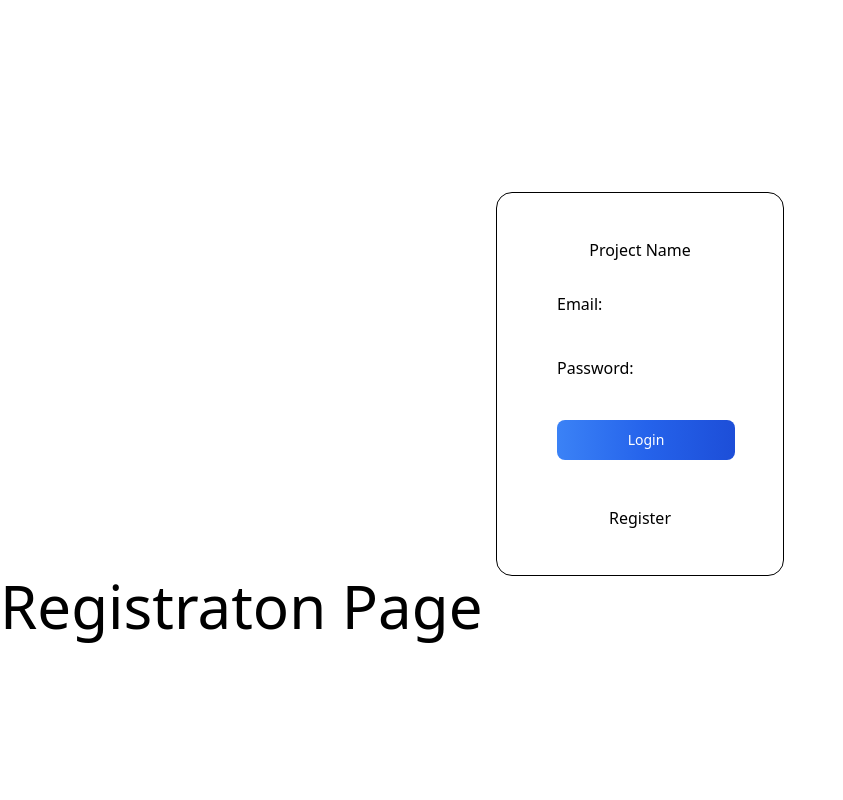
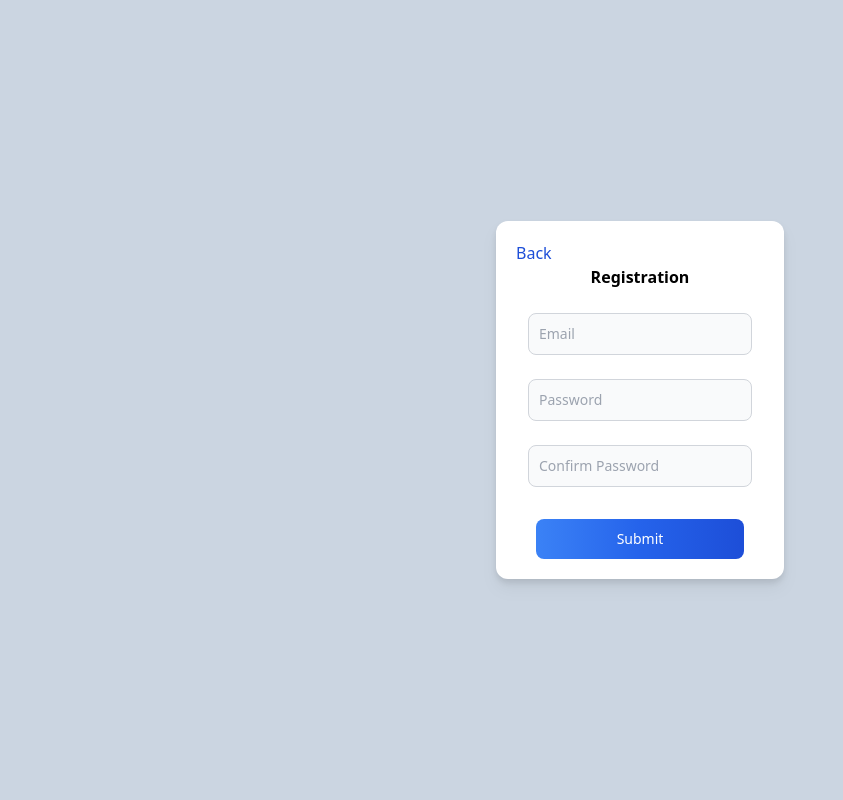
Before and after one commit to dna-projects/crypto-portfolio, a Django app: page /registration in a window 1280 px wide. Shown: the whole page, without its empty margins (0-843 px from the left). Run offline with Django 4.2, Linux system fonts and the light colour scheme; some libraries are stand-ins or nearby versions.

Commit message:
Login and registration added to block content of entry-base.

```diff
--- a/templates/entry-base.html
+++ b/templates/entry-base.html
@@ -2,17 +2,10 @@
 {% comment %}
 Reset css with margin 0 auto??
 {% endcomment %}
-<div class="flex justify-center mt-48">
-    <div class="flex flex-col justify-around h-96 border border-black rounded-2xl w-72 p-10">
-        <div class="self-center">
-            Project Name
+<div class="container">
+    <div class="flex justify-center bg-slate-300 h-screen w-screen"> <!-- background -->
+        <div class="flex flex-col justify-around self-center bg-white h-auto w-72 rounded-xl drop-shadow-lg p-5"> <!-- input div box -->
+            {% block content %} {% endblock content %}
         </div>
-        <form class="flex flex-col">
-            <div class="m-5">Email: </div>
-            <div class="m-5">Password: </div>
-            <button type="button" class=" text-white bg-gradient-to-r from-blue-500 via-blue-600 to-blue-700 hover:bg-gradient-to-br focus:ring-4 focus:outline-none focus:ring-blue-300 dark:focus:ring-blue-800 font-medium rounded-lg text-sm px-5 py-2.5 text-center mr-2 m-5">Login</button>
-        </form>
-        <button>Register</button>
     </div>
 </div>
-{% block content %} {% endblock content %}
--- a/templates/registration.html
+++ b/templates/registration.html
@@ -1,4 +1,21 @@
 {% extends "entry-base.html" %}
 {% block content %}
-<h1 class="text-6xl">Registraton Page</h1>
+<button class="place-self-start text-blue-700">
+    <a href="/login">Back</a>
+</button>
+<div class="self-center text-md font-bold mb-3">
+    Registration
+</div>
+<form class="flex flex-col mb-0">
+    <div class="m-3">
+        <input type="email" id="email" class="bg-gray-50 border border-gray-300 text-gray-900 text-sm rounded-lg w-full p-2.5" placeholder="Email" required> <!-- input attributes from Flowbite -->
+    </div>
+    <div class="m-3">
+        <input type="password" id="password" class="bg-gray-50 border border-gray-300 text-gray-900 text-sm rounded-lg w-full p-2.5" placeholder="Password" required> <!-- input attributes from Flowbite -->
+    </div>
+    <div class="m-3">
+        <input type="password" id="confirm_password" class="bg-gray-50 border border-gray-300 text-gray-900 text-sm rounded-lg focus:ring-blue-500 focus:border-blue-500 block w-full p-2.5 dark:bg-gray-700 dark:border-gray-600 dark:placeholder-gray-400 dark:text-white dark:focus:ring-blue-500 dark:focus:border-blue-500" placeholder="Confirm Password" required> <!-- input attributes from Flowbite -->
+    </div>
+    <button type="button" class=" text-white bg-gradient-to-r from-blue-500 via-blue-600 to-blue-700 hover:bg-gradient-to-br focus:ring-4 focus:outline-none focus:ring-blue-300 dark:focus:ring-blue-800 font-medium rounded-lg text-sm px-5 py-2.5 text-center m-5 mb-0">Submit</button> <!-- button attributes from Flowbite -->
+</form>
 {% endblock content %}
```
Also changed, not shown: templates/login.html (+14 -0 lines), 2 other files.
